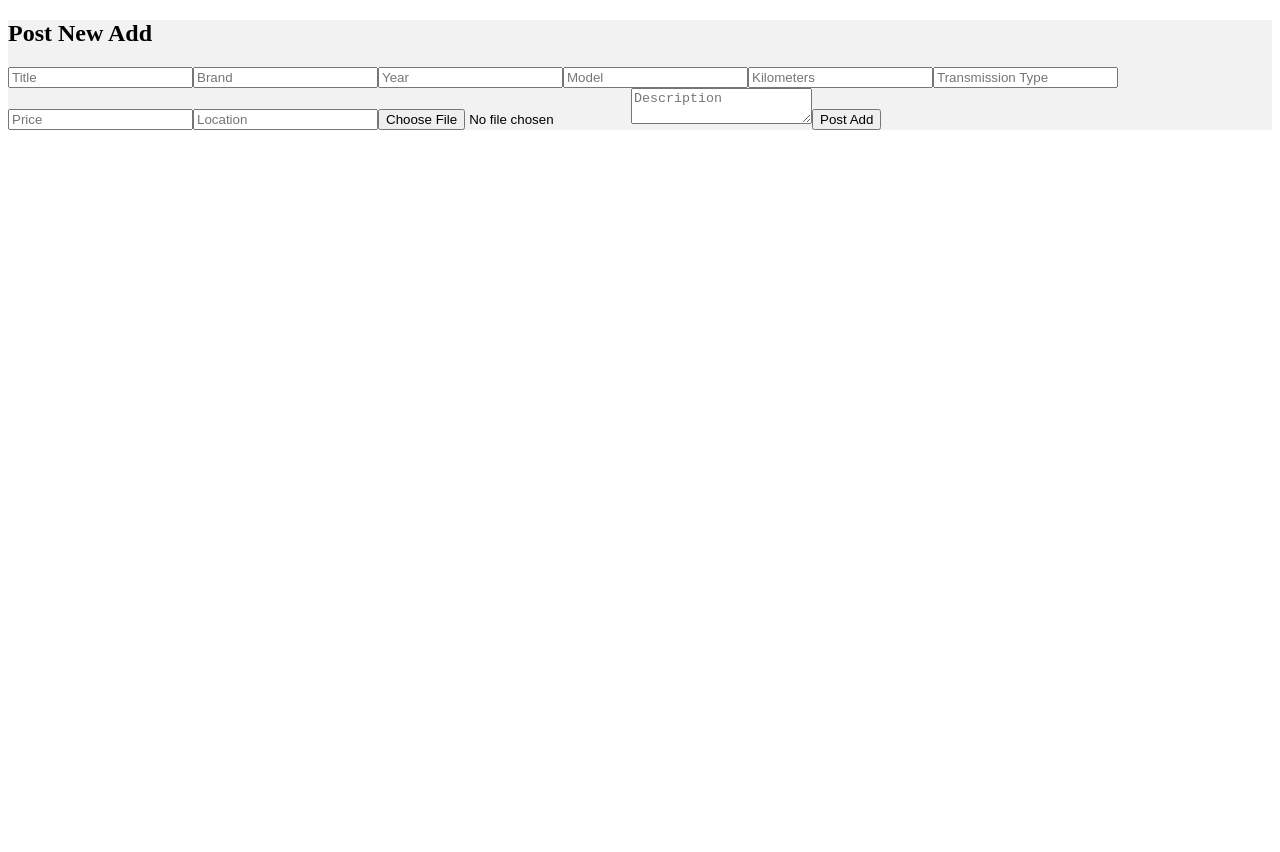
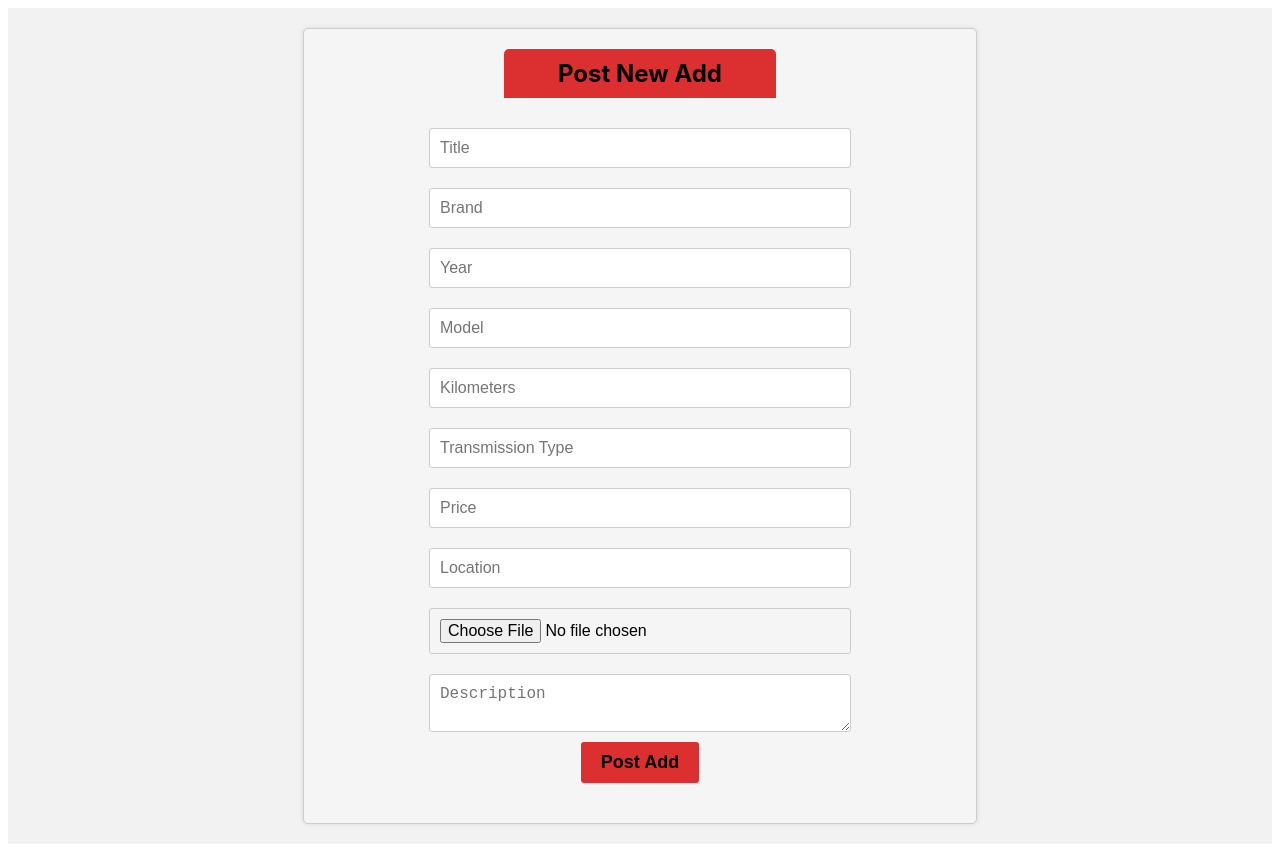
Before and after one commit to majidliaaqat/wiiwii-client, a React (Vite) app: page /post in a window 1280 px wide. Before the commit the page ends 800 px from the top, so only its background shows below. Built offline with nearby package versions, Linux system fonts and the light colour scheme.

Commit message:
post css

```diff
--- a/src/styles/Post.css
+++ b/src/styles/Post.css
@@ -0,0 +1,68 @@
+.create-post-container {
+    display: flex;
+    flex-direction: column;
+    align-items: center;
+    font-family: league system-ui, -apple-system, BlinkMacSystemFont, "Segoe UI",
+      Roboto, Oxygen, Ubuntu, Cantarell, "Open Sans", "Helvetica Neue", sans-serif;
+  }
+  .create-post {
+    display: flex;
+    flex-direction: column;
+    align-items: center;
+    width: 50%;
+    font-family: league system-ui, -apple-system, BlinkMacSystemFont, "Segoe UI",
+      Roboto, Oxygen, Ubuntu, Cantarell, "Open Sans", "Helvetica Neue", sans-serif;
+    padding: 20px;
+    background-color: #f5f5f5;
+    border: 1px solid #ccc;
+    border-radius: 5px;
+    margin: 20px;
+    box-shadow: 0 0 5px rgba(0, 0, 0, 0.1);
+  }
+
+  .create-post h2 {
+    color: black;
+    font-size: 24px;
+    margin: 0;
+    padding: 10px;
+    height: 100%;
+    width: 40%;
+    background-color: #dc2f2f;
+    text-align: center;
+    border-top-left-radius: 5px;
+    border-top-right-radius: 5px;
+  }
+
+  .create-post form {
+    display: flex;
+    flex-direction: column;
+    align-items: center;
+    width: 100%;
+    max-width: 400px;
+    margin: 20px auto;
+  }
+
+  .create-post input,
+  .create-post textarea {
+    margin: 10px 0;
+    padding: 10px;
+    border: 1px solid #ccc;
+    border-radius: 3px;
+    width: 100%;
+    font-size: 16px;
+  }
+
+  .create-post button {
+    padding: 10px 20px;
+    background-color: #dc2f2f;
+    color: black;
+    border: none;
+    border-radius: 3px;
+    cursor: pointer;
+    font-weight: bold;
+    font-size: 18px;
+  }
+
+  .create-post button:hover {
+    background-color: #c12828;
+  }
```
